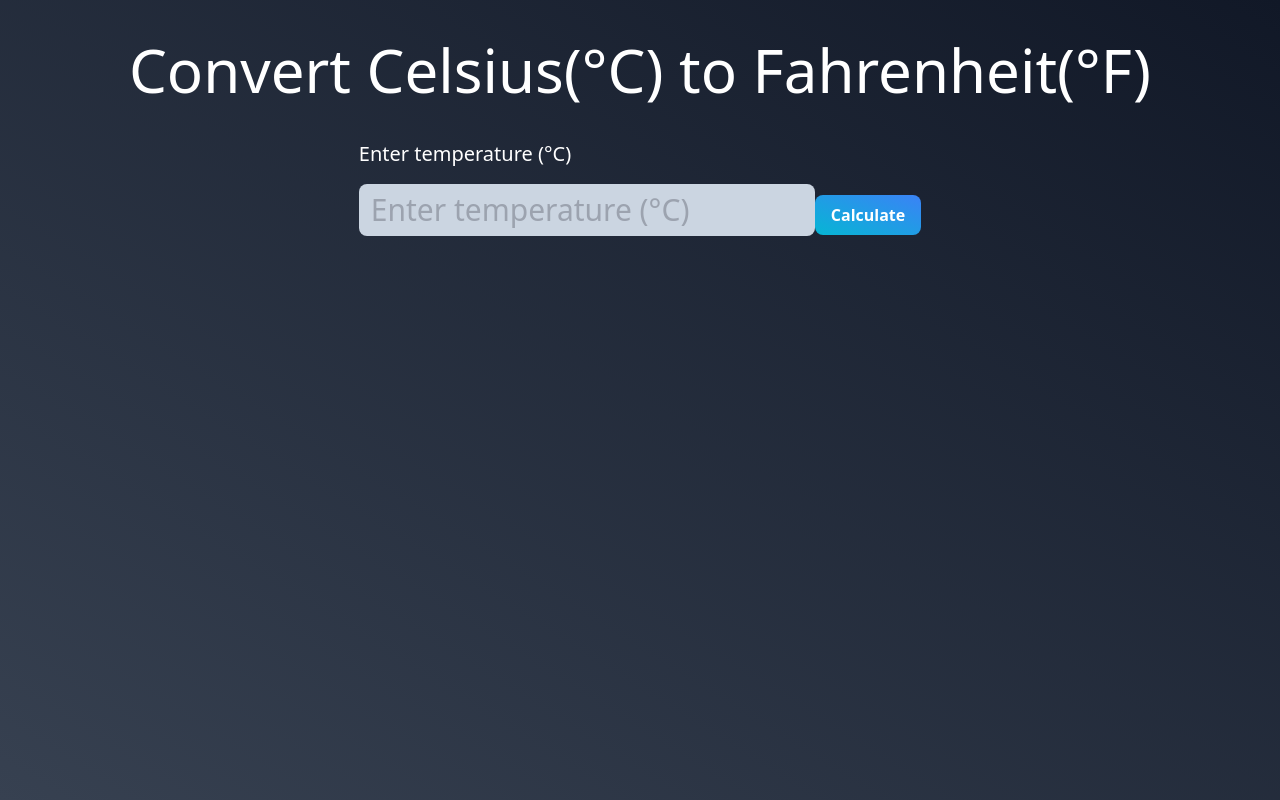
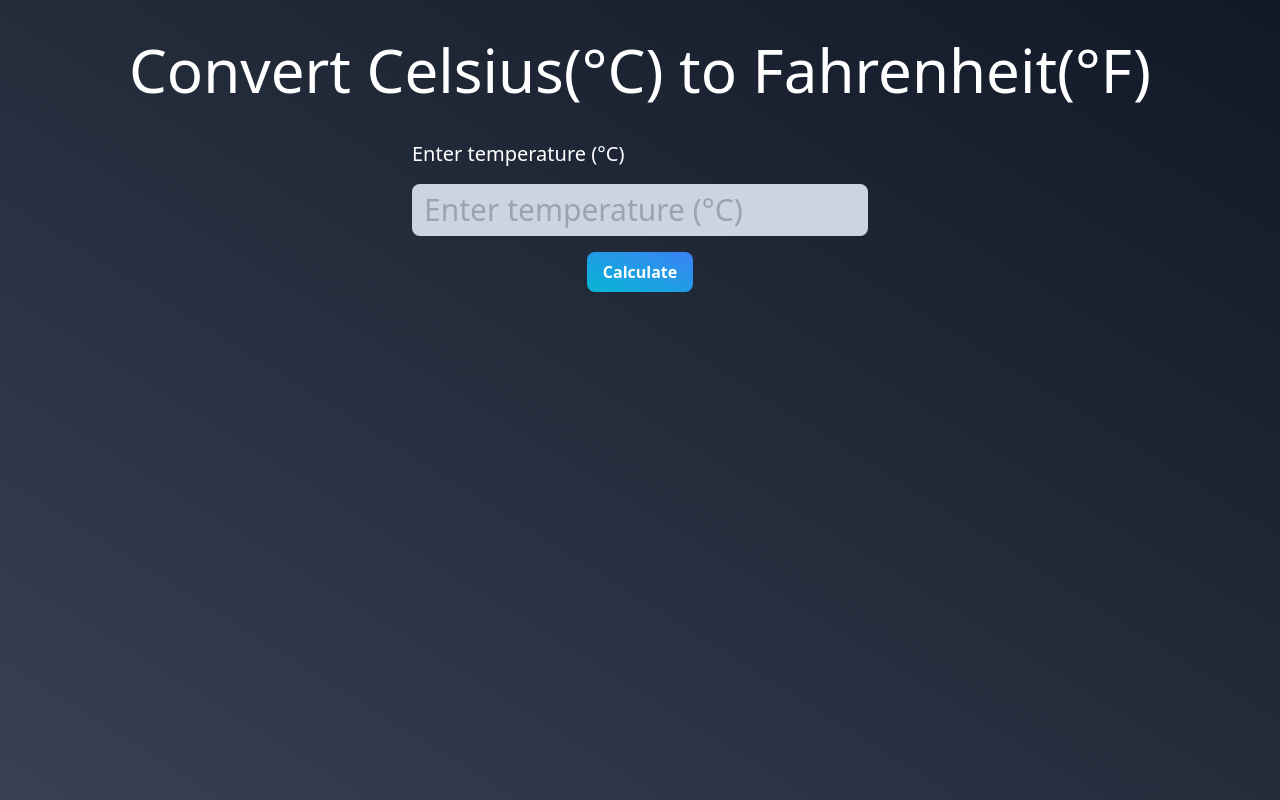
Before and after one commit to Putthipong-T/vue-convert-temperature, a Vue app: page / in a window 1280 px wide. Built offline with nearby package versions, Linux system fonts and the light colour scheme.

Commit message:
add form with onsubmit

```diff
--- a/src/App.vue
+++ b/src/App.vue
@@ -8,9 +8,12 @@
             <form onsubmit="return false">
                 <label for="celsius_input" class="text-white -mb-11 text-xl">Enter temperature (°C)</label><br>
                 <input v-model="celsius" type='number' id="celsius_input" onkeydown="return event.keyCode !== 69" class="bg-slate-300 my-4 text-3xl rounded-lg px-3 py-2"  placeholder="Enter temperature (°C)" required/>
-			<button class="bg-gradient-to-tr from-cyan-500 to-blue-500 hover:bg-gradient-to-tr hover:from-cyan-700 hover:to-blue-700 text-white font-bold py-2 px-4 rounded-lg w-fit" v-on:click="ToggleModal()">
-                Calculate
-			</button>
+                <br>
+                <div class="flex justify-center">
+                    <button class="bg-gradient-to-tr from-cyan-500 to-blue-500 hover:bg-gradient-to-tr hover:from-cyan-700 hover:to-blue-700 text-white font-bold py-2 px-4 rounded-lg w-fit" v-on:click="ToggleModal()">
+                        Calculate
+                    </button>
+                </div>
             </form>
             <Modal v-if="openModal.buttonTrigger" :Toggle ="() => ToggleModal()" >
                 <h2>{{celsius}}°C ≈ {{fahrenheit}}°F</h2>
```
